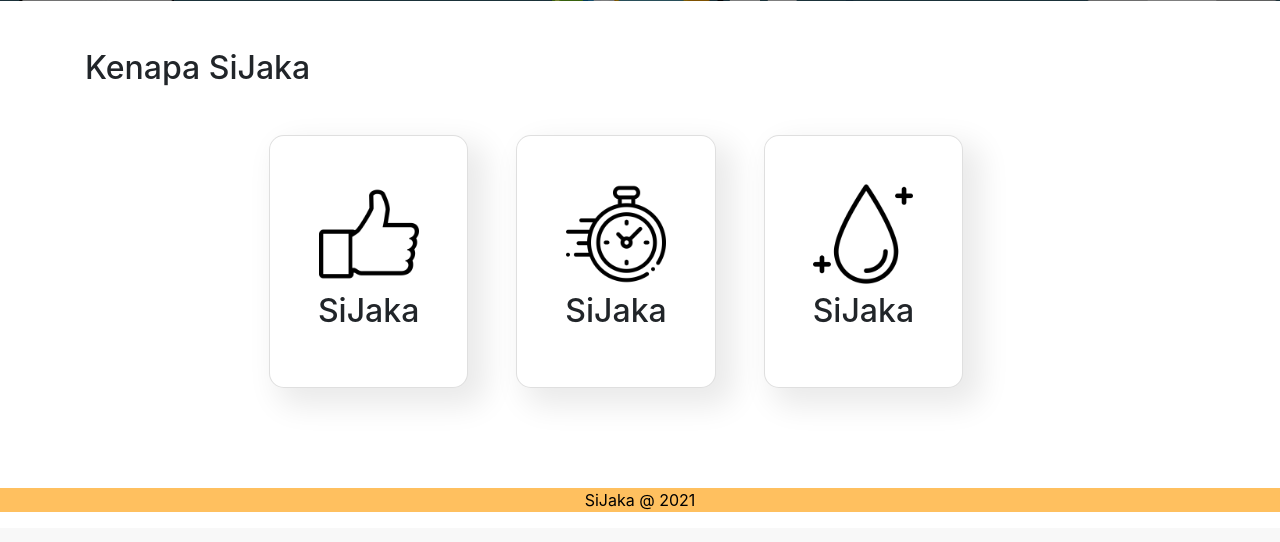
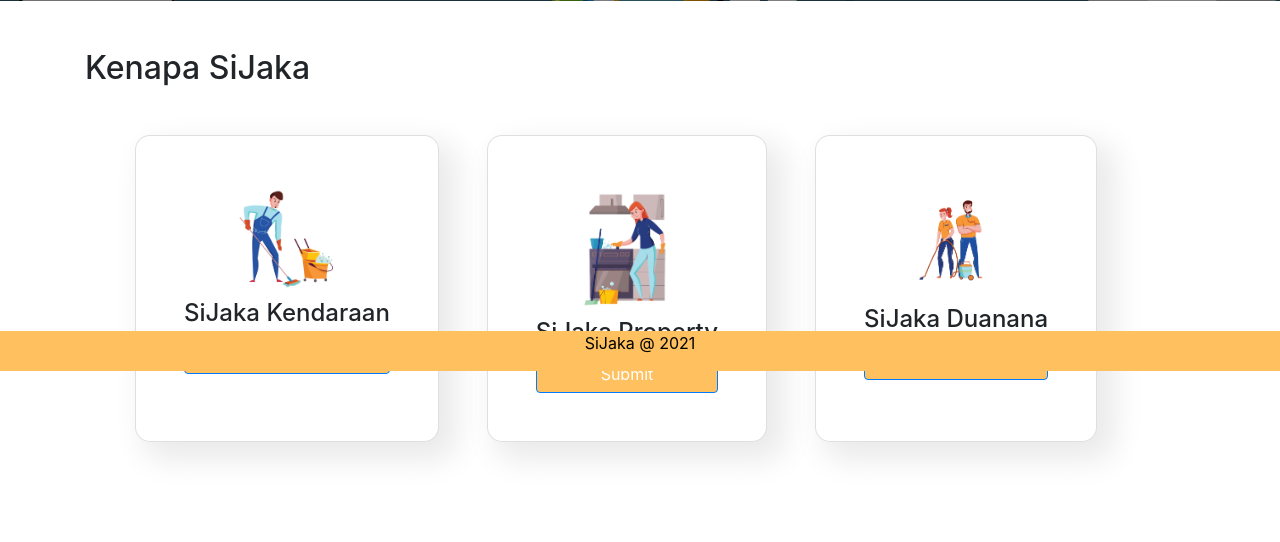
Before and after one commit to MuhammadAlwiNugraha/sijaka, a CodeIgniter app: page /sijaka/ in a window 1280 px wide. Shown: the part 429-971 px from the top of the page. Before the commit the page ends 941 px from the top, so only its background shows below. Run offline with CodeIgniter, Linux system fonts and the light colour scheme; data that the repository does not hold is empty; some libraries are stand-ins or nearby versions.

Commit message:
front page

```diff
--- a/application/views/home/index.php
+++ b/application/views/home/index.php
@@ -19,20 +19,23 @@
 	<div class="row mt-5 text-center justify-content-center">
 		<div class="card mr-5" style="border-radius: 15px;box-shadow: 13px 13px 30px 5px #eaeaea;">
 			<div class="card-body p-5">
-				<img src="<?= base_url("assets/img/like.png") ?>" width="100" class="pb-2">
-				<h2>SiJaka</h2>
+				<img src="<?= base_url("assets/img/kendaraan.png") ?>" width="100" class="pb-2">
+				<h4>SiJaka Kendaraan</h4>
+				<button type="submit" name="submit" class="btn btn-primary btn-user btn-block" style=" background-color: #ffc05f;">Submit</button>
 			</div>
 		</div>
 		<div class="card mr-5" style="border-radius: 15px;box-shadow: 13px 13px 30px 5px #eaeaea;">
 			<div class="card-body p-5">
-				<img src="<?= base_url("assets/img/clock.png") ?>" width="100" class="pb-2">
-				<h2>SiJaka</h2>
+				<img src="<?= base_url("assets/img/property.png") ?>" width="100" class="pb-2">
+				<h4>SiJaka Property</h4>
+				<button type="submit" name="submit" class="btn btn-primary btn-user btn-block" style=" background-color: #ffc05f;">Submit</button>
 			</div>
 		</div>
 		<div class="card mr-5" style="border-radius: 15px;box-shadow: 13px 13px 30px 5px #eaeaea;">
 			<div class="card-body p-5">
-				<img src="<?= base_url("assets/img/clean.png") ?>" width="100" class="pb-2">
-				<h2>SiJaka</h2>
+				<img src="<?= base_url("assets/img/dua.png") ?>" width="100" class="pb-2">
+				<h4>SiJaka Duanana</h4>
+				<button type="submit" name="submit" class="btn btn-primary btn-user btn-block" style=" background-color: #ffc05f;">Submit</button>
 			</div>
 		</div>
 	</div>
--- a/application/views/templates/header.php
+++ b/application/views/templates/header.php
@@ -14,7 +14,7 @@
 
 
 	.footer {
-		position: relative;
+		position: fixed;
 		left: 0;
 		bottom: 0;
 		width: 100%;
@@ -43,7 +43,7 @@
 
 	<!-- <nav class="navbar navbar-expand-lg navbar-dark bg-dark" style="background-color: #e3f2fd;"> -->
 	<!-- <nav class="navbar navbar-expand-lg sticky-top navbar-light" style=" background-color: #ffc05f;"> -->
-	<nav class="navbar navbar-expand navbar-light topbar mb-4 static-top shadow" style=" background-color: #ffc05f;">
+	<nav class="navbar navbar-expand navbar-light topbar sticky-top mb-4 static-top shadow" style=" background-color: #ffc05f;">
 
 
 		<div class="container ">
```
Also changed, not shown: assets/img/dua.png (added), assets/img/kendaraan.png (added), assets/img/property.png (added).
